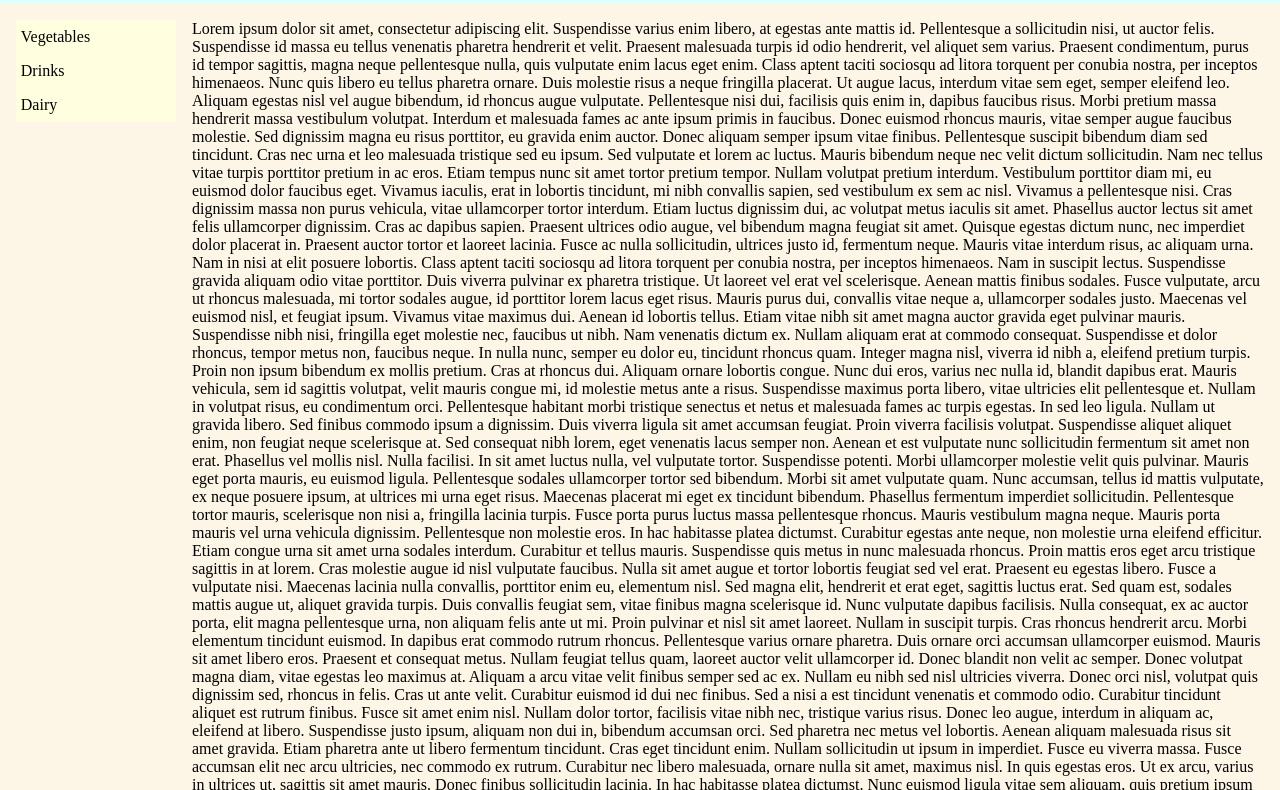
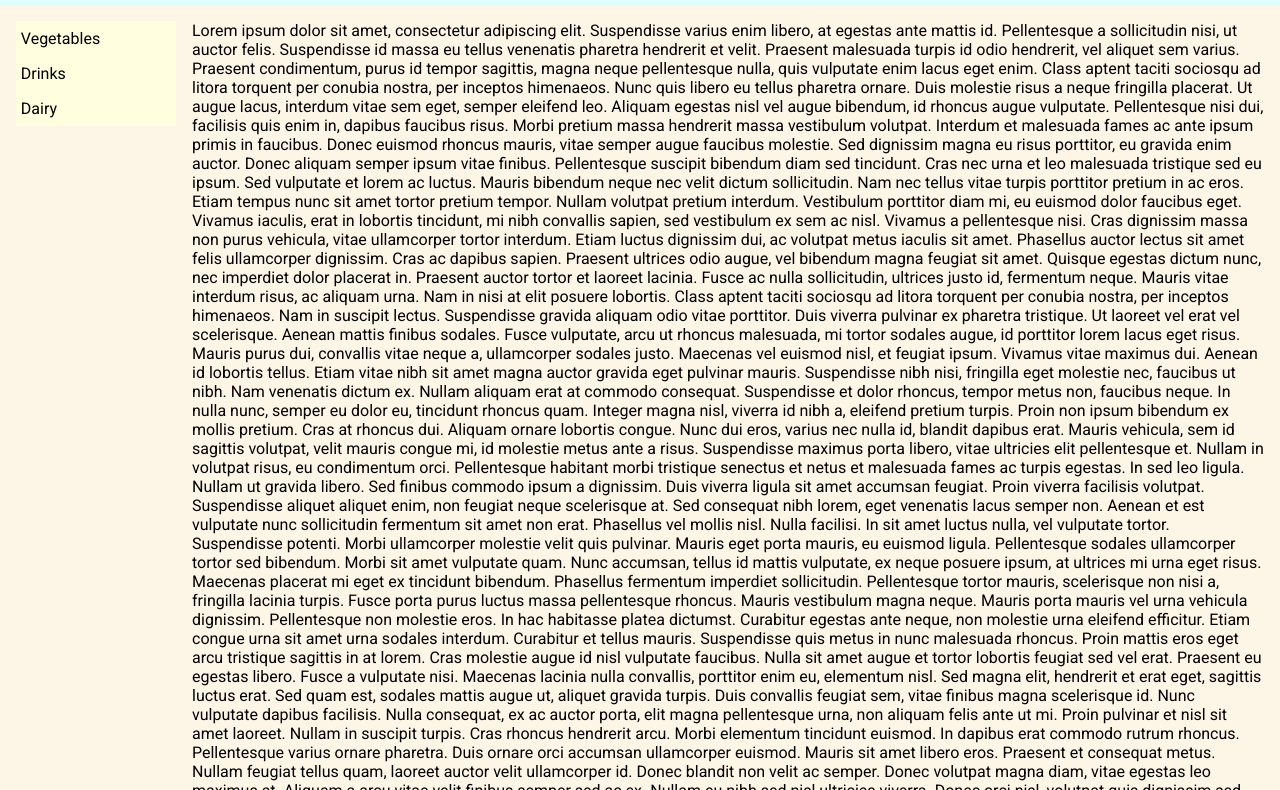
Before and after one commit to vkovrigo/br-simple-website, a website: page src/index.html in a window 1280 px wide. Shown: the part 70-860 px from the top of the page. Drawn offline with Linux system fonts and the light colour scheme.

Commit message:
Add Roboto font and some general styles

```diff
--- a/src/index.html
+++ b/src/index.html
@@ -5,6 +5,7 @@
     <title>Simple website</title>
     <meta name="viewport" content="width=device-width, initial-scale=1.0">
     <link rel="stylesheet" href="styles/main.css" type="text/css" />
+    <link href="https://fonts.googleapis.com/css?family=Roboto:400,500&display=swap" rel="stylesheet" />
 </head>
 
 <body>
--- a/src/styles/main.css
+++ b/src/styles/main.css
@@ -1,3 +1,20 @@
+*,
+*:after,
+*:before {
+    box-sizing: border-box;
+}
+
+p, h1, h2, h2, h4, h5, h6 {
+    margin-top: 0;
+}
+
+html {
+    height: 100%;
+    font-size: 16px;
+    font-family: "Roboto", sans-serif;
+}
+
+
 html, body {
     height: 100%;
 }
@@ -90,9 +107,6 @@ body {
     padding-left: 1.5em;
 }
 
-p, h1, h2, h2, h4, h5, h6 {
-    margin-top: 0;
-}
 
 @media (min-width: 1200px) {
     .page-header {
```
